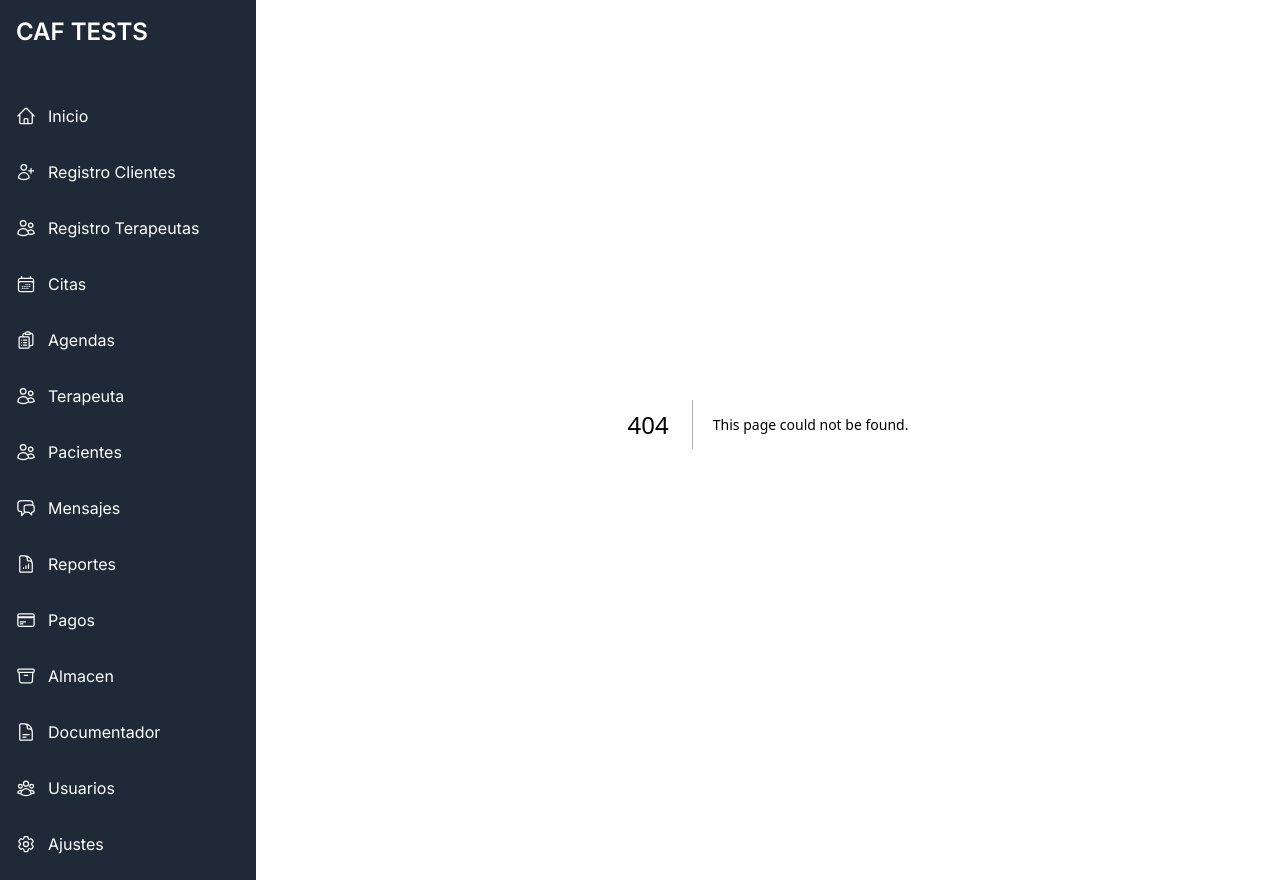
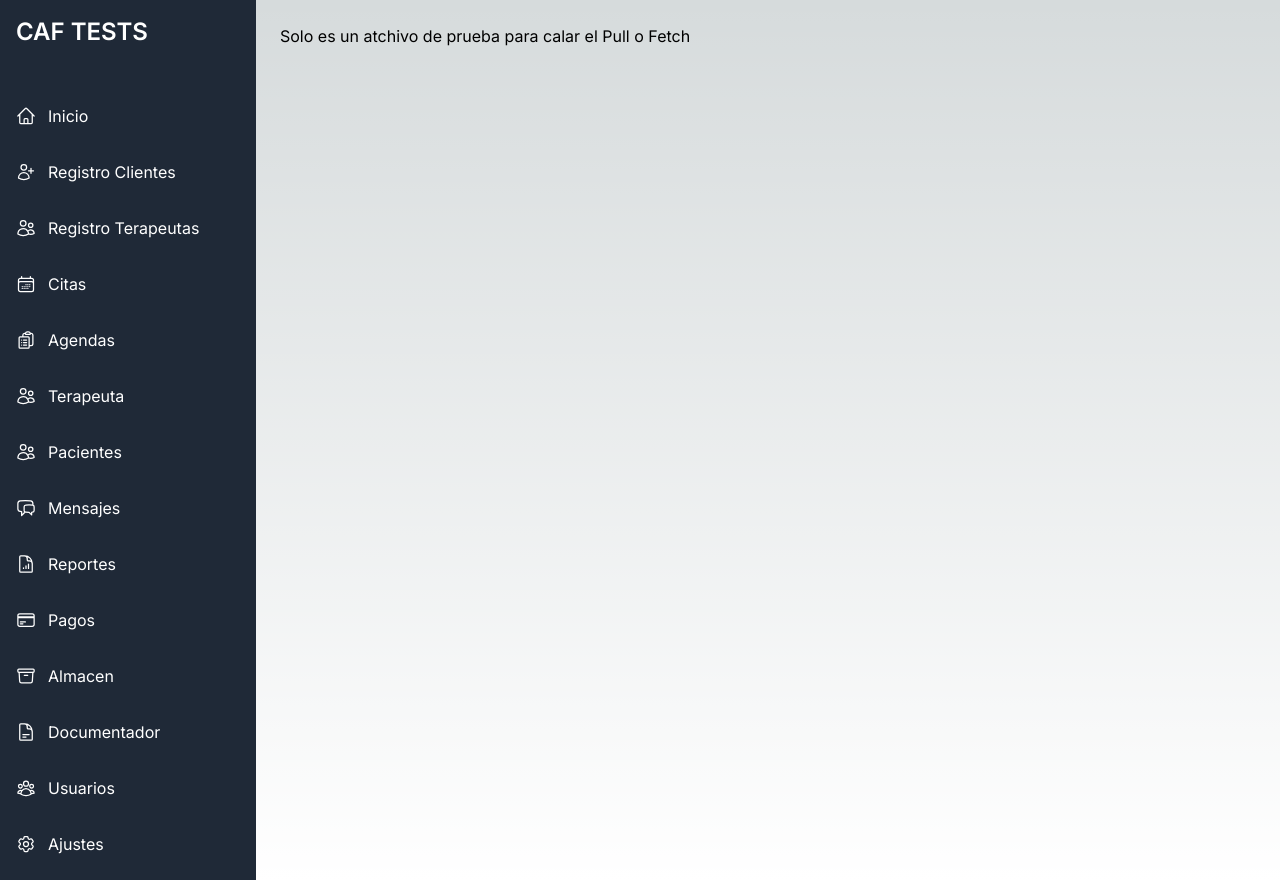
Before and after one commit to ErmacUwU/caftesting, a Next.js app: page /carpeta in a window 1280 px wide. Before the commit this address had no page. Built offline with nearby package versions, Linux system fonts and the light colour scheme.

Commit message:
Solamente para verificar el Pull desde otro lado

```diff
--- /dev/null
+++ b/app/carpeta/page.jsx
@@ -0,0 +1,11 @@
+import React from 'react'
+
+const page = () => {
+  return (
+    <div>
+      Solo es un atchivo de prueba para calar el Pull o Fetch
+    </div>
+  )
+}
+
+export default page
```
